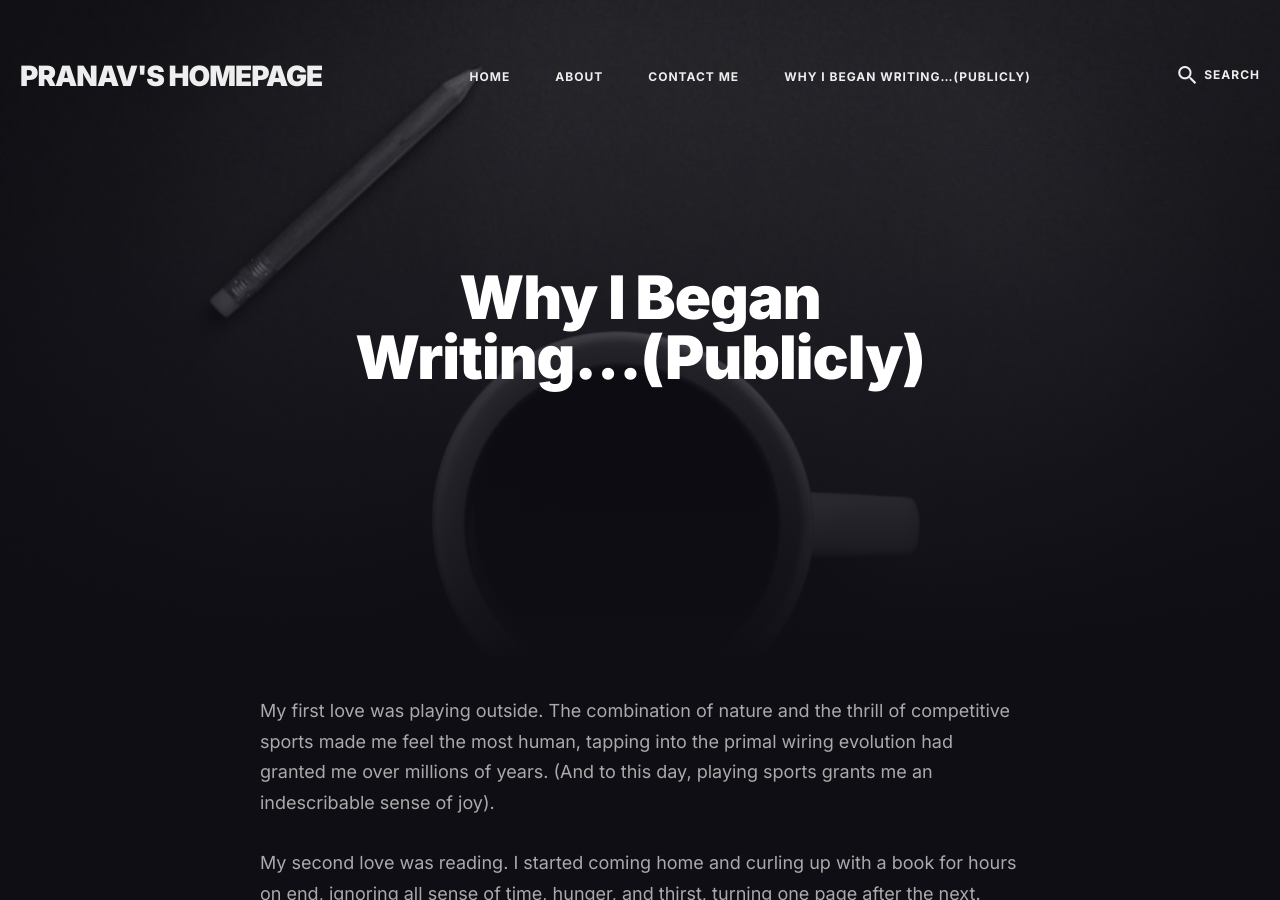
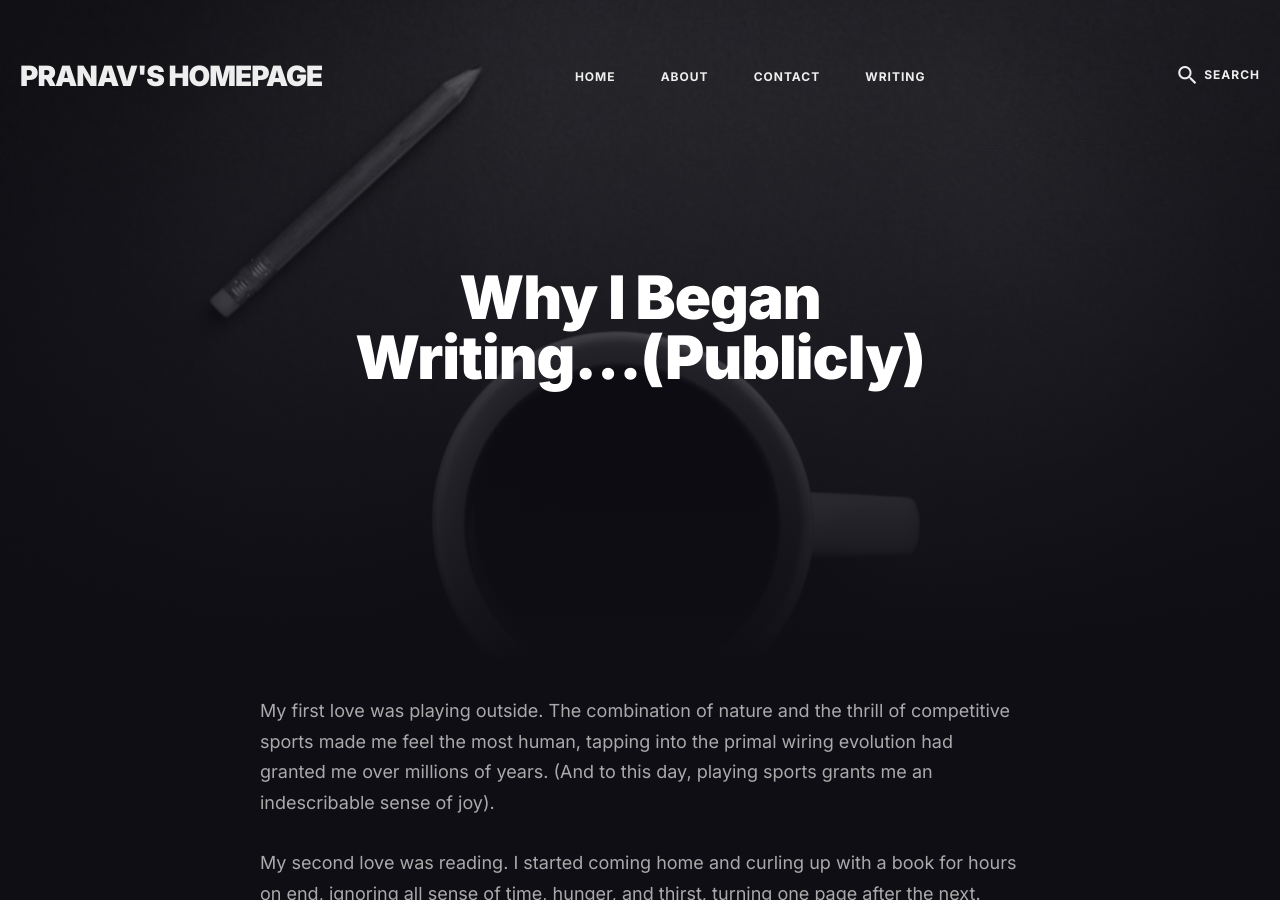
Before and after one commit to pranav270-create/pranav270-create.github.io, a Jekyll site: the page built from _pages/writing.md, in a window 1280 px wide and 900 px high. Built offline with Jekyll 4.4.1, drawn with Linux system fonts in a browser that asks for light colours; nearby versions of some CDN libraries.

Commit message:
tried changing page format

```diff
--- a/_config.yml
+++ b/_config.yml
@@ -1,6 +1,7 @@
 #-------------------------------
 # General Site Settings
 title: Pranav's Homepage
+site_title: Pranav's Homepage
 logo: # You can add own logo. For example '/images/logo.png'.
 description:
 baseurl: "" # The subpath of your site, e.g. /blog
@@ -17,6 +18,7 @@
 # Hero Settings
 hero:
   title: Pranav Iyer
+  site_title: Pranav's Homepage
   description: Thoughts, stories and projects.
   image: '/images/01.jpg'
 
--- a/_layouts/page.html
+++ b/_layouts/page.html
@@ -7,10 +7,10 @@
 <section class="hero">
   <div class="hero__inner">
     <div class="hero__image">
-      <img class="lazy" data-src="{{site.baseurl}}{{page.image}}" alt="{{page.title}}">
+      <img class="lazy" data-src="{{site.baseurl}}{{page.image}}" alt="{{page.site_title}}">
     </div>
     <div class="hero__content">
-      <h1 class="hero__title">{{page.title}}</h1>
+      <h1 class="hero__title">{{page.site_title}}</h1>
     </div>
   </div>
 </section>
@@ -18,7 +18,7 @@
 <section class="hero-without-image">
   <div class="hero-inner">
     <div class="hero-content">
-      <h1 class="hero__title">{{page.title}}</h1>
+      <h1 class="hero__title">{{page.site_title}}</h1>
     </div>
   </div>
 </section>
--- a/_pages/contact.html
+++ b/_pages/contact.html
@@ -1,6 +1,7 @@
 ---
 layout: page
-title: Contact Me
+title: Contact
+site_title: Contact Me
 permalink: /contact/
 image: '/images/45.jpg'
 ---
```
Also changed, not shown: _pages/about.md (+1 -0 lines), _pages/writing.md (+2 -1 lines).
